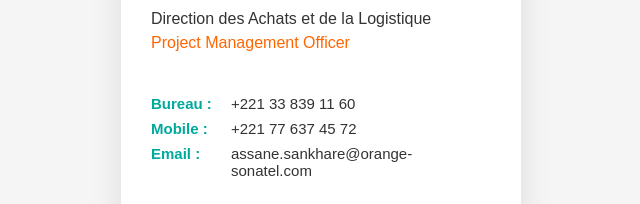
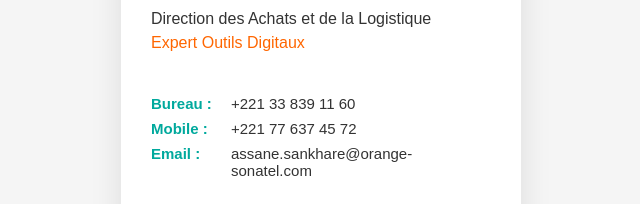
Before and after one commit to benjmeth/SANKHARE, a plain HTML site: page sankhare.html in a window 1280 px wide. Shown: the part 180-384 px from the top of the page, 319-959 px from the left. Drawn offline with Linux system fonts and the light colour scheme.

Commit message:
sankhare.html

```diff
--- a/sankhare.html
+++ b/sankhare.html
@@ -358,7 +358,7 @@
             <!-- Titre -->
             <div class="title-section">
                 Direction des Achats et de la Logistique<br>
-                <span class="title-orange">Project Management Officer</span>
+                <span class="title-orange">Expert Outils Digitaux</span>
             </div>
 
             <!-- Informations de contact -->
@@ -483,7 +483,7 @@ VERSION:3.0
 FN:Assane Sankharé
 N:Sankharé;Assane;;;
 ORG:Sonatel SA
-TITLE:Project Management Officer
+TITLE:Expert Outils Digitaux
 TEL;TYPE=WORK:+221338391160
 TEL;TYPE=CELL:+221776374572
 EMAIL:assane.sankhare@orange-sonatel.com
@@ -510,7 +510,7 @@ END:VCARD`;
             const qrImage = document.createElement('img');
 
             // URL de la carte de visite en ligne
-            const carteVisiteURL = 'https://benjmeth.github.io/sankhare/?source=qr';
+            const carteVisiteURL = 'https://benjmeth.github.io/SANKHARE/?source=qr';
 
             // Encoder l'URL
             const encodedURL = encodeURIComponent(carteVisiteURL);
```
